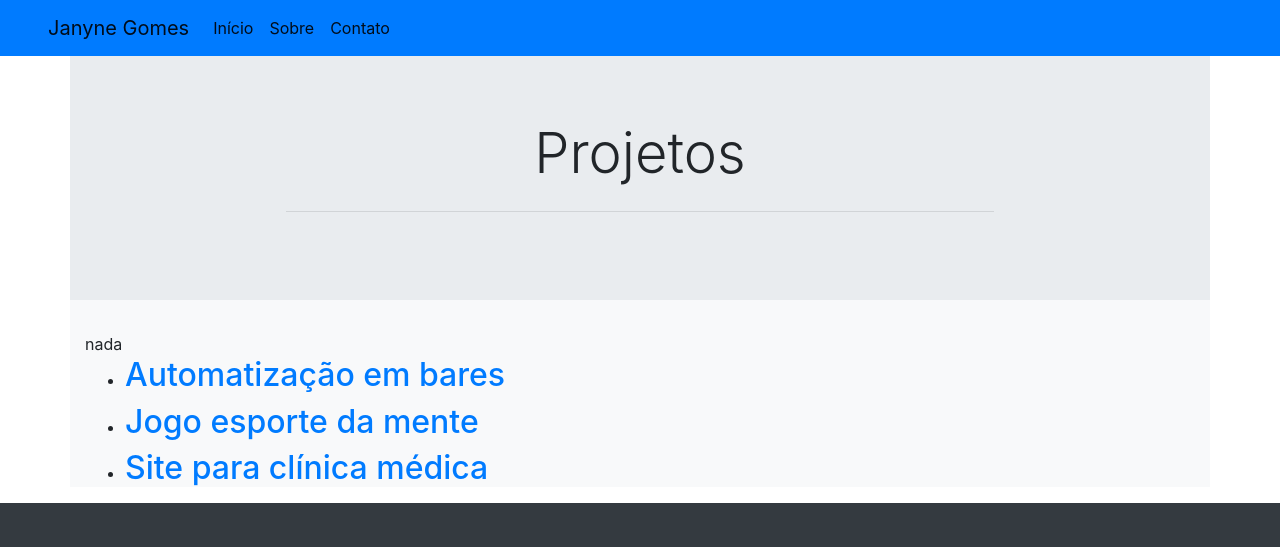
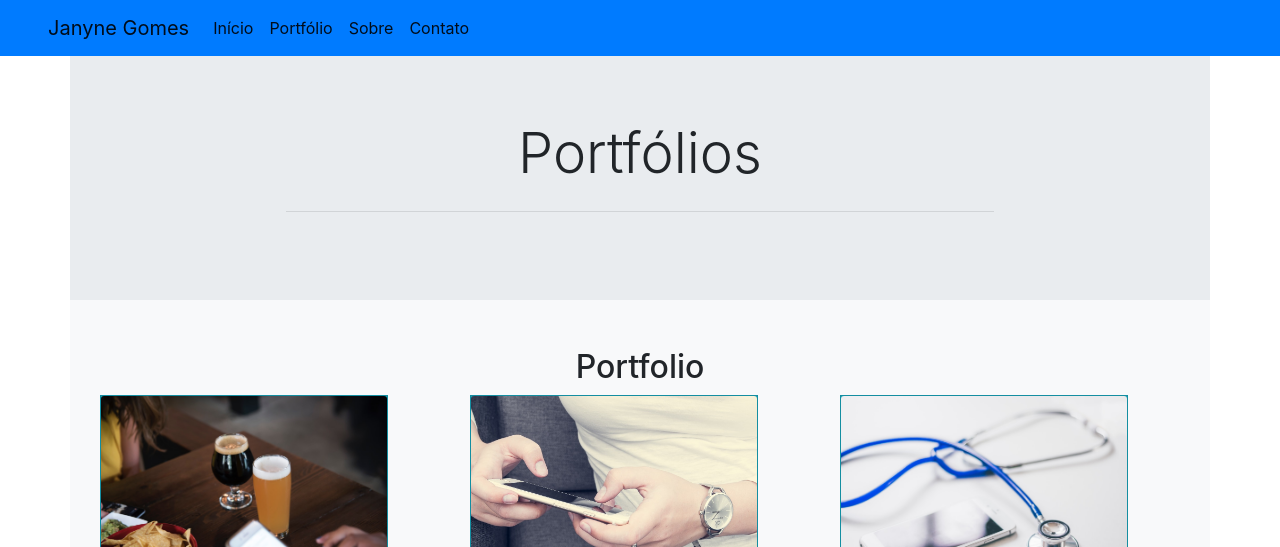
Before and after one commit to janynnegomes/janynnegomes.github.io, a Jekyll site: the page built from portfolios.html, in a window 1280 px wide. Shown: the top 547 px of the page. Built offline with Jekyll 4.4.1, drawn with Linux system fonts in a browser that asks for light colours; some of the changed text lies outside the part shown; grey boxes are pictures that could not be loaded.

Commit message:
Melhorias na interface da página Portfolios.html para exibir conforme  home.html

```diff
--- a/_data/menu.yml
+++ b/_data/menu.yml
@@ -1,5 +1,7 @@
 - name: Início
   link: /
+- name: Portfólio
+  link: /portfolios.html
 - name: Sobre
   link: /sobre.html
 - name: Contato
--- a/_includes/footer.html
+++ b/_includes/footer.html
@@ -76,7 +76,7 @@
     <div class="container-fuild ml-0 bg-secondary text-center">
         <div class="row">
             <div class="col">
-                Copyright &copy; {{ site.footer.copyright }} 20{{ site.time | date: '%y' }} - Desenvolvido e desenhado por {{ site.author}}
+                Copyright &copy; {{ site.footer.copyright }} 20{{ site.time | date: '%y' }} - Desenvolvido e desenhado com <3 por {{ site.author}}
             </div>
         </div>
     </div>
--- a/_layouts/portfolio.html
+++ b/_layouts/portfolio.html
@@ -109,7 +109,7 @@
                         };
 
                         (function () { // DON'T EDIT BELOW THIS LINE
-                            var d = document, s = d.createElement('script');
+                            var d = document, s = d.createElement('scrincluseipt');
                             s.src = 'https://devnetgomez-github-io.disqus.com/embed.js';
                             s.setAttribute('data-timestamp', +new Date());
                             (d.head || d.body).appendChild(s);
--- a/portfolios.html
+++ b/portfolios.html
@@ -1,13 +1,6 @@
 ---
 layout: default
-title: Projetos
+title: Portfólios
 ---
 
-nada
-<ul>
-  {% for project in site.portfolios %}
-    <li>
-      <h2><a href="{{ site.baseurl }}/portfolios/{{project.slug}}">{{ project.title }}</a></h2>
-    </li>
-  {% endfor %}
-</ul>
+{% include experiences.html %}
```
Also changed, not shown: 14 other files.
